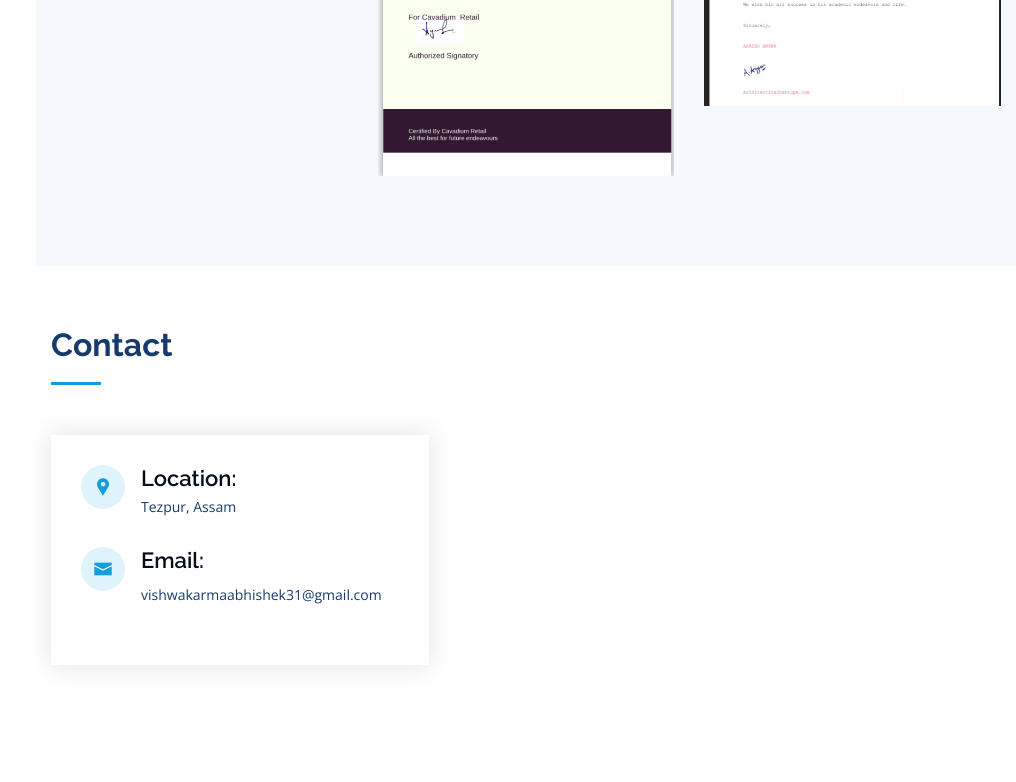
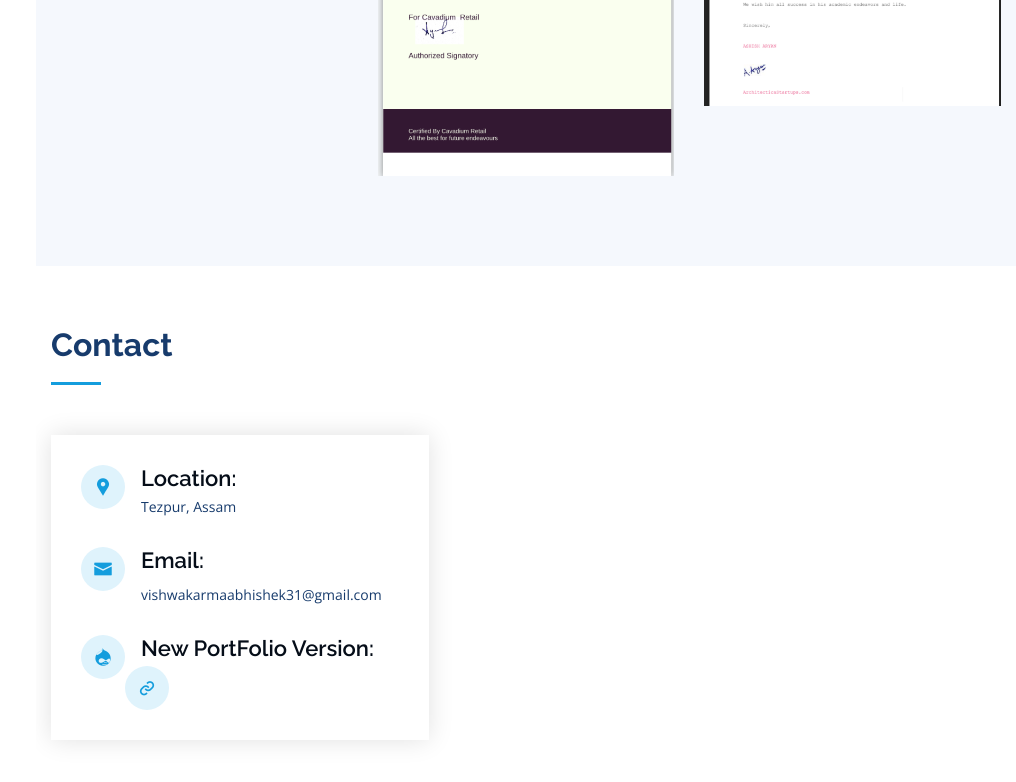
Before and after one commit to Abhishek765/Abhishek765.github.io, a plain HTML site: page index.html in a window 1280 px wide. Shown: the part 4392-5174 px from the top of the page, without its empty margins (264-1280 px from the left). Drawn offline with nearby package versions, Linux system fonts and the light colour scheme.

Commit message:
Update index.html

```diff
--- a/index.html
+++ b/index.html
@@ -24,15 +24,8 @@
   <link href="assets/vendor/owl.carousel/assets/owl.carousel.min.css" rel="stylesheet">
   <link href="assets/vendor/aos/aos.css" rel="stylesheet">
 
-  <!-- Template Main CSS File -->
   <link href="assets/css/style.css" rel="stylesheet">
 
-  <!-- =======================================================
-  * Template Name: iPortfolio - v1.3.0
-  * Template URL: https://bootstrapmade.com/iportfolio-bootstrap-portfolio-websites-template/
-  * Author: BootstrapMade.com
-  * License: https://bootstrapmade.com/license/
-  ======================================================== -->
 </head>
 
 <body>
@@ -429,6 +422,11 @@
                 <h4>Email:</h4>
                 <p>vishwakarmaabhishek31@gmail.com</p>
               </div>
+              <div class="email">
+                <i class="icofont-brand-drupal"></i>
+                <h4>New PortFolio Version:</h4>
+                <a href="https://the-awesome-abhishek-portfolio.netlify.app/" title="More Details"><i class="bx bx-link"></i></a>
+              </div>
             </div>
 
           </div>
```
